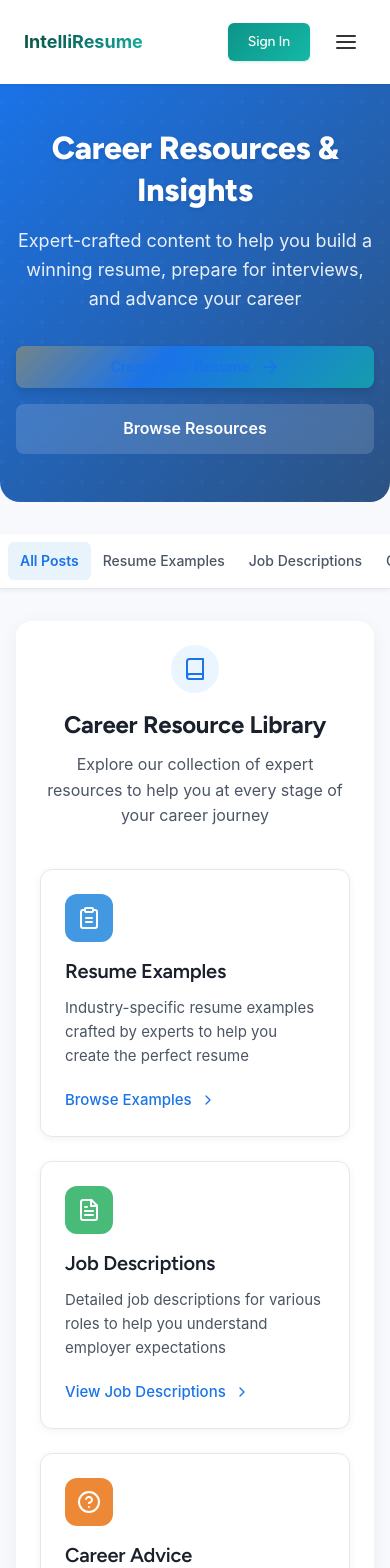
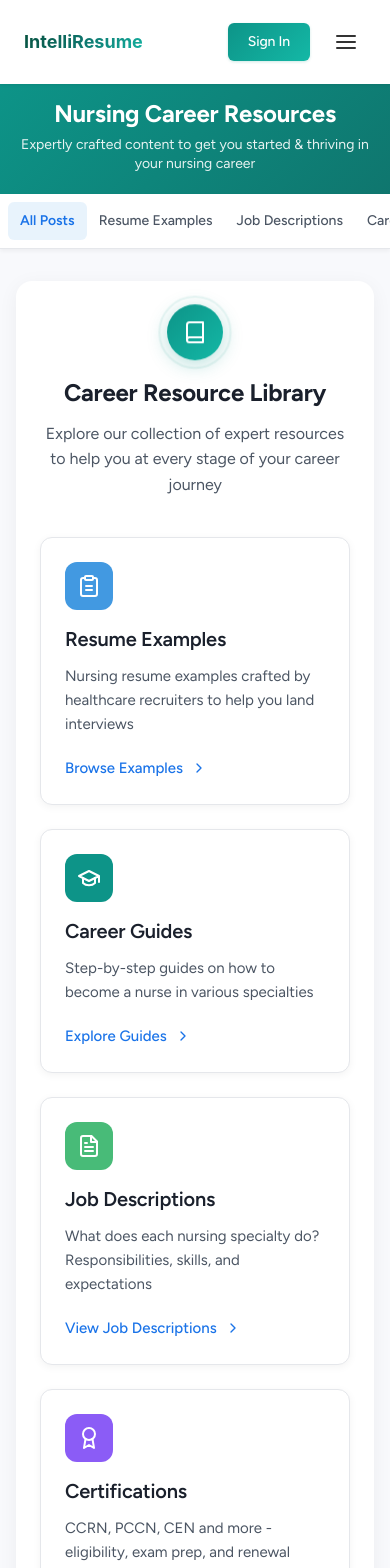
Before and after one commit to nickdelicto/ai-resume-builder, a Next.js app: page /blog in a window 390 px wide. Shown: the top 1568 px of the page. Built offline with nearby package versions, Linux system fonts and the light colour scheme; no server answers.

Commit message:
style(blog): Redesign with compact header and teal job CTA
Animated icons, mobile-first layout

```diff
--- a/pages/blog/index.js
+++ b/pages/blog/index.js
@@ -1,7 +1,5 @@
-import React from 'react';
 import Head from 'next/head';
 import Link from 'next/link';
-import Image from 'next/image';
 import { getCategories, getFeaturedPosts } from '../../lib/blog/api';
 import PostCard from '../../components/blog/PostCard';
 import CategoryNav from '../../components/blog/CategoryNav';
@@ -14,14 +12,14 @@ import styles from '../../styles/blog/BlogIndex.module.css';
  * Main entry point for the career resources section
  * Displays featured content from different topic silos
  */
-export default function BlogIndex({ featuredPosts, categories, featuredCategories }) {
+export default function BlogIndex({ featuredPosts, categories }) {
   return (
     <div className={styles.blogContainer}>
       <Head>
-        <title>Career Resources & Insights | IntelliResume.net</title>
+        <title>Nursing Career Resources | IntelliResume Health</title>
         <meta
           name="description"
-          content="Expert career resources, resume examples, job descriptions, and professional advice to help you land your dream job. Powered by IntelliResume.net to accelerate your career."
+          content="Expertly crafted content to get you started on your nursing career and to help you thrive. Career guides, resume examples, certifications, and job search resources."
         />
         <meta
           name="keywords"
@@ -29,27 +27,13 @@ export default function BlogIndex({ featuredPosts, categories, featuredCategorie
         />
       </Head>
 
-      {/* Hero Section with Background */}
-      <div className={styles.heroSection}>
-        <div className={styles.heroOverlay}>
-          <div className={styles.heroContent}>
-            <h1 className={styles.heroTitle}>Career Resources & Insights</h1>
-            <p className={styles.heroDescription}>
-              Expert-crafted content to help you build a winning resume, prepare for interviews, and advance your career
-            </p>
-            <div className={styles.heroActions}>
-              <AnimatedButton
-                href="/resume-builder"
-                text="Create Your Resume"
-                className={styles.heroButtonPrimary}
-              />
-              <a href="#browse-content" className={`${styles.heroButton} ${styles.heroButtonSecondary}`}>
-                Browse Resources
-              </a>
-            </div>
-          </div>
-        </div>
-      </div>
+      {/* Compact Header */}
+      <header className={styles.compactHeader}>
+        <h1 className={styles.compactTitle}>Nursing Career Resources</h1>
+        <p className={styles.compactDescription}>
+          Expertly crafted content to get you started & thriving in your nursing career
+        </p>
+      </header>
 
       <CategoryNav categories={categories} />
 
@@ -81,10 +65,31 @@ export default function BlogIndex({ featuredPosts, categories, featuredCategorie
             <div className={styles.siloCardContent}>
               <h3 className={styles.siloCardTitle}>Resume Examples</h3>
               <p className={styles.siloCardDescription}>
-                Industry-specific resume examples crafted by experts to help you create the perfect resume
+                Nursing resume examples crafted by healthcare recruiters to help you land interviews
               </p>
               <Link href="/blog/resume-examples" className={styles.siloCardLink}>
                 Browse Examples
+                <svg xmlns="http://www.w3.org/2000/svg" width="16" height="16" viewBox="0 0 24 24" fill="none" stroke="currentColor" strokeWidth="2" strokeLinecap="round" strokeLinejoin="round">
+                  <path d="m9 18 6-6-6-6"></path>
+                </svg>
+              </Link>
+            </div>
+          </div>
+
+          <div className={styles.siloCard}>
+            <div className={styles.siloCardIcon} style={{backgroundColor: '#0d9488'}}>
+              <svg xmlns="http://www.w3.org/2000/svg" width="24" height="24" viewBox="0 0 24 24" fill="none" stroke="currentColor" strokeWidth="2" strokeLinecap="round" strokeLinejoin="round">
+                <path d="M22 10v6M2 10l10-5 10 5-10 5z"></path>
+                <path d="M6 12v5c3 3 9 3 12 0v-5"></path>
+              </svg>
+            </div>
+            <div className={styles.siloCardContent}>
+              <h3 className={styles.siloCardTitle}>Career Guides</h3>
+              <p className={styles.siloCardDescription}>
+                Step-by-step guides on how to become a nurse in various specialties
+              </p>
+              <Link href="/blog/career-guides" className={styles.siloCardLink}>
+                Explore Guides
                 <svg xmlns="http://www.w3.org/2000/svg" width="16" height="16" viewBox="0 0 24 24" fill="none" stroke="currentColor" strokeWidth="2" strokeLinecap="round" strokeLinejoin="round">
                   <path d="m9 18 6-6-6-6"></path>
                 </svg>
@@ -105,10 +110,31 @@ export default function BlogIndex({ featuredPosts, categories, featuredCategorie
             <div className={styles.siloCardContent}>
               <h3 className={styles.siloCardTitle}>Job Descriptions</h3>
               <p className={styles.siloCardDescription}>
-                Detailed job descriptions for various roles to help you understand employer expectations
+                What does each nursing specialty do? Responsibilities, skills, and expectations
               </p>
               <Link href="/blog/job-descriptions" className={styles.siloCardLink}>
                 View Job Descriptions
+                <svg xmlns="http://www.w3.org/2000/svg" width="16" height="16" viewBox="0 0 24 24" fill="none" stroke="currentColor" strokeWidth="2" strokeLinecap="round" strokeLinejoin="round">
+                  <path d="m9 18 6-6-6-6"></path>
+                </svg>
+              </Link>
+            </div>
+          </div>
+
+          <div className={styles.siloCard}>
+            <div className={styles.siloCardIcon} style={{backgroundColor: '#8b5cf6'}}>
+              <svg xmlns="http://www.w3.org/2000/svg" width="24" height="24" viewBox="0 0 24 24" fill="none" stroke="currentColor" strokeWidth="2" strokeLinecap="round" strokeLinejoin="round">
+                <circle cx="12" cy="8" r="6"></circle>
+                <path d="M15.477 12.89 17 22l-5-3-5 3 1.523-9.11"></path>
+              </svg>
+            </div>
+            <div className={styles.siloCardContent}>
+              <h3 className={styles.siloCardTitle}>Certifications</h3>
+              <p className={styles.siloCardDescription}>
+                CCRN, PCCN, CEN and more - eligibility, exam prep, and renewal guides
+              </p>
+              <Link href="/blog/certifications" className={styles.siloCardLink}>
+                Certification Guides
                 <svg xmlns="http://www.w3.org/2000/svg" width="16" height="16" viewBox="0 0 24 24" fill="none" stroke="currentColor" strokeWidth="2" strokeLinecap="round" strokeLinejoin="round">
                   <path d="m9 18 6-6-6-6"></path>
                 </svg>
@@ -127,7 +153,7 @@ export default function BlogIndex({ featuredPosts, categories, featuredCategorie
             <div className={styles.siloCardContent}>
               <h3 className={styles.siloCardTitle}>Career Advice</h3>
               <p className={styles.siloCardDescription}>
-                Professional tips and strategies for job searching, interviews, and career advancement
+                Salary negotiation, interview tips, and career advancement strategies for nurses
               </p>
               <Link href="/blog/career-advice" className={styles.siloCardLink}>
                 Read Career Advice
@@ -138,57 +164,6 @@ export default function BlogIndex({ featuredPosts, categories, featuredCategorie
             </div>
           </div>
         </div>
-      </section>
-
-      {/* Featured Categories Section */}
-      <section className={styles.section}>
-        <div className={styles.sectionHeader}>
-          <div className={styles.sectionIcon}>
-            <svg xmlns="http://www.w3.org/2000/svg" width="24" height="24" viewBox="0 0 24 24" fill="none" stroke="currentColor" strokeWidth="2" strokeLinecap="round" strokeLinejoin="round">
-              <path d="M22 19a2 2 0 0 1-2 2H4a2 2 0 0 1-2-2V5a2 2 0 0 1 2-2h5l2 3h9a2 2 0 0 1 2 2z"></path>
-            </svg>
-          </div>
-          <h2 className={styles.sectionTitle}>Browse by Industry</h2>
-          <p className={styles.sectionDescription}>
-            Find tailored resources for your specific industry
-          </p>
-        </div>
-
-        {featuredCategories && featuredCategories.length > 0 ? (
-          <div className={styles.categoryCards}>
-            {featuredCategories.map((category) => (
-              <Link
-                href={`/blog/${category.slug}`}
-                key={category.id}
-                className={styles.categoryCard}
-              >
-                <div className={styles.categoryCardContent}>
-                  <div className={styles.categoryCardIcon} style={{backgroundColor: category.color || '#4299e1'}}>
-                    <span>{category.name.charAt(0)}</span>
-                  </div>
-                  <h3 className={styles.categoryCardTitle}>{category.name}</h3>
-                  <p className={styles.categoryCardCount}>
-                    {category.postCount || '5+'} resources
-                  </p>
-                </div>
-                <div className={styles.categoryCardArrow}>
-                  <svg xmlns="http://www.w3.org/2000/svg" width="20" height="20" viewBox="0 0 24 24" fill="none" stroke="currentColor" strokeWidth="2" strokeLinecap="round" strokeLinejoin="round">
-                    <path d="M5 12h14"></path>
-                    <path d="m12 5 7 7-7 7"></path>
-                  </svg>
-                </div>
-              </Link>
-            ))}
-          </div>
-        ) : (
-          <div className={styles.emptyState}>
-            <div className={styles.emptyStateIcon}>📂</div>
-            <h3 className={styles.emptyStateTitle}>No industries found</h3>
-            <p className={styles.emptyStateMessage}>
-              We're currently working on adding industry-specific resources. Check back soon!
-            </p>
-          </div>
-        )}
       </section>
 
       {/* Featured Content Section */}
@@ -223,33 +198,25 @@ export default function BlogIndex({ featuredPosts, categories, featuredCategorie
           </div>
         )}
 
-        <div className={styles.viewAllContainer}>
-          <Link href="/blog/all" className={styles.viewAllButton}>
-            View All Resources
-            <svg xmlns="http://www.w3.org/2000/svg" width="20" height="20" viewBox="0 0 24 24" fill="none" stroke="currentColor" strokeWidth="2" strokeLinecap="round" strokeLinejoin="round" className={styles.buttonIcon}>
-              <path d="m9 18 6-6-6-6"></path>
-            </svg>
-          </Link>
-        </div>
       </section>
 
-      {/* Resume Builder CTA */}
-      <section className={styles.ctaSection}>
+      {/* Find RN Jobs CTA */}
+      <section className={styles.ctaSectionTeal}>
         <div className={styles.ctaContent}>
-          <div className={styles.ctaIcon}>
+          <div className={styles.ctaIconTeal}>
             <svg xmlns="http://www.w3.org/2000/svg" width="32" height="32" viewBox="0 0 24 24" fill="none" stroke="currentColor" strokeWidth="2" strokeLinecap="round" strokeLinejoin="round">
-              <path d="M12 20h9"></path>
-              <path d="M16.5 3.5a2.121 2.121 0 0 1 3 3L7 19l-4 1 1-4L16.5 3.5z"></path>
+              <rect x="2" y="7" width="20" height="14" rx="2" ry="2"></rect>
+              <path d="M16 21V5a2 2 0 0 0-2-2h-4a2 2 0 0 0-2 2v16"></path>
             </svg>
           </div>
-          <h2 className={styles.ctaTitle}>Ready to build your professional resume?</h2>
+          <h2 className={styles.ctaTitle}>Find Your Next Nursing Position</h2>
           <p className={styles.ctaDescription}>
-            Use our AI-powered resume builder to create a standout resume in minutes.
-            Tailored to your industry, ATS-optimized, and designed to get you hired.
+            Browse thousands of RN job openings across the country. Filter by specialty,
+            location, and shift type to find the perfect opportunity for your career.
           </p>
           <AnimatedButton
-            href="/resume-builder"
-            text="Build Your Resume Now"
+            href="/jobs"
+            text="Browse Nursing Jobs"
           />
         </div>
       </section>
@@ -265,14 +232,10 @@ export async function getServerSideProps() {
     const categories = await getCategories();
     const featuredPosts = await getFeaturedPosts(6);
 
-    // Get all categories that are marked as industries
-    const featuredCategories = categories.filter(cat => cat.featured === true);
-
     return {
       props: {
         featuredPosts,
         categories,
-        featuredCategories,
       },
     };
   } catch (error) {
@@ -281,7 +244,6 @@ export async function getServerSideProps() {
       props: {
         featuredPosts: [],
         categories: [],
-        featuredCategories: [],
       },
     };
   }
--- a/styles/blog/BlogIndex.module.css
+++ b/styles/blog/BlogIndex.module.css
@@ -3,95 +3,59 @@
   max-width: 1200px;
   margin: 0 auto;
   padding: 0;
+  font-family: 'Figtree', ui-sans-serif, system-ui, sans-serif;
 }
 
-/* Hero Section */
-.heroSection {
-  background: linear-gradient(135deg, var(--primary-blue) 0%, #2c5282 100%);
-  border-radius: 0 0 20px 20px;
-  margin-bottom: 2rem;
-  position: relative;
-  overflow: hidden;
+/* Compact Header - Mobile First */
+.compactHeader {
+  background: linear-gradient(135deg, #0d9488 0%, #0f766e 100%);
+  padding: 1.25rem 1rem;
+  text-align: center;
 }
 
-.heroSection::before {
-  content: '';
-  position: absolute;
-  top: 0;
-  left: 0;
-  right: 0;
-  bottom: 0;
-  background-image: url('/images/dots-pattern.svg');
-  background-size: 100px;
-  opacity: 0.1;
+.compactTitle {
+  font-size: 1.5rem;
+  font-weight: 700;
+  color: white;
+  margin: 0 0 0.375rem 0;
+  line-height: 1.2;
 }
 
-.heroOverlay {
-  padding: 4rem 1rem;
+.compactDescription {
+  font-size: 0.875rem;
+  color: rgba(255, 255, 255, 0.9);
+  margin: 0;
+  line-height: 1.4;
 }
 
-.heroContent {
-  max-width: 800px;
-  margin: 0 auto;
-  text-align: center;
-  position: relative;
-  z-index: 2;
+/* Tablet (641px+) */
+@media (min-width: 641px) {
+  .compactHeader {
+    padding: 1.5rem 1.5rem;
   }
 
-.heroTitle {
-  font-size: 3rem;
-  font-weight: 800;
-  margin-bottom: 1rem;
-  color: white;
-  text-shadow: 0 2px 4px rgba(0, 0, 0, 0.1);
+  .compactTitle {
+    font-size: 1.75rem;
   }
 
-.heroDescription {
-  font-size: 1.25rem;
-  color: rgba(255, 255, 255, 0.9);
-  margin-bottom: 2rem;
-  max-width: 600px;
-  margin-left: auto;
-  margin-right: auto;
+  .compactDescription {
+    font-size: 0.9375rem;
+  }
 }
 
-.heroActions {
-  display: flex;
-  justify-content: center;
-  gap: 1rem;
+/* Desktop (901px+) */
+@media (min-width: 901px) {
+  .compactHeader {
+    padding: 1.75rem 2rem;
   }
 
-.heroButton {
-  display: inline-flex;
-  align-items: center;
-  justify-content: center;
-  padding: 0.75rem 1.5rem;
-  border-radius: 8px;
-  font-weight: 600;
-  font-size: 1rem;
-  transition: all 0.2s ease;
-  text-decoration: none;
+  .compactTitle {
+    font-size: 2rem;
   }
 
-.heroButtonPrimary {
-  background-color: white;
-  color: var(--primary-blue);
-  box-shadow: 0 4px 6px rgba(0, 0, 0, 0.1);
+  .compactDescription {
+    font-size: 1rem;
   }
-
-.heroButtonPrimary:hover {
-  transform: translateY(-2px);
-  box-shadow: 0 6px 10px rgba(0, 0, 0, 0.15);
-}
-
-.heroButtonSecondary {
-  background-color: rgba(255, 255, 255, 0.15);
-  color: white;
-  backdrop-filter: blur(10px);
-}
-
-.heroButtonSecondary:hover {
-  background-color: rgba(255, 255, 255, 0.25);
 }
 
 /* Section Styling */
@@ -110,15 +74,38 @@
 }
 
 .sectionIcon {
-  background-color: #ebf5ff;
-  color: var(--primary-blue);
-  width: 48px;
-  height: 48px;
+  position: relative;
+  background: linear-gradient(135deg, #0d9488 0%, #14b8a6 100%);
+  color: white;
+  width: 56px;
+  height: 56px;
   border-radius: 50%;
   display: flex;
   align-items: center;
   justify-content: center;
   margin: 0 auto 1rem;
+  box-shadow: 0 4px 20px rgba(13, 148, 136, 0.3);
+  animation: iconFloat 3s ease-in-out infinite;
+}
+
+.sectionIcon::before {
+  content: '';
+  position: absolute;
+  width: 72px;
+  height: 72px;
+  border: 2px solid rgba(13, 148, 136, 0.2);
+  border-radius: 50%;
+  animation: iconRing 3s ease-in-out infinite;
+}
+
+@keyframes iconFloat {
+  0%, 100% { transform: translateY(0); }
+  50% { transform: translateY(-4px); }
+}
+
+@keyframes iconRing {
+  0%, 100% { transform: scale(1); opacity: 0.5; }
+  50% { transform: scale(1.1); opacity: 0.2; }
 }
 
 .sectionTitle {
@@ -389,6 +376,52 @@
   box-shadow: 0 6px 12px rgba(0, 0, 0, 0.15);
 }
 
+/* Teal CTA Section - Find RN Jobs */
+.ctaSectionTeal {
+  margin: 4rem 1rem;
+  padding: 3rem 2rem;
+  background: linear-gradient(135deg, #0d9488 0%, #0f766e 100%);
+  border-radius: 16px;
+  position: relative;
+  overflow: hidden;
+}
+
+.ctaSectionTeal::before {
+  content: '';
+  position: absolute;
+  top: -50%;
+  right: -20%;
+  width: 400px;
+  height: 400px;
+  background: radial-gradient(circle, rgba(255,255,255,0.1) 0%, transparent 70%);
+  border-radius: 50%;
+}
+
+.ctaSectionTeal::after {
+  content: '';
+  position: absolute;
+  bottom: -30%;
+  left: -10%;
+  width: 300px;
+  height: 300px;
+  background: radial-gradient(circle, rgba(255,255,255,0.08) 0%, transparent 70%);
+  border-radius: 50%;
+}
+
+.ctaIconTeal {
+  background-color: rgba(255, 255, 255, 0.2);
+  width: 64px;
+  height: 64px;
+  border-radius: 50%;
+  display: flex;
+  align-items: center;
+  justify-content: center;
+  margin: 0 auto 1.5rem;
+  color: white;
+  backdrop-filter: blur(4px);
+  border: 1px solid rgba(255, 255, 255, 0.1);
+}
+
 /* Empty State */
 .emptyState {
   text-align: center;
@@ -423,14 +456,6 @@
 }
 
 @media (max-width: 768px) {
-  .heroTitle {
-    font-size: 2.5rem;
-  }
-
-  .heroDescription {
-    font-size: 1.125rem;
-  }
-
   .categoryCards {
     grid-template-columns: repeat(2, 1fr);
   }
@@ -450,22 +475,6 @@
 }
 
 @media (max-width: 640px) {
-  .heroTitle {
-    font-size: 2rem;
-  }
-
-  .heroOverlay {
-    padding: 3rem 1rem;
-  }
-
-  .heroActions {
-    flex-direction: column;
-  }
-
-  .heroButton {
-    width: 100%;
-  }
-
   .sectionTitle {
     font-size: 1.5rem;
   }
@@ -487,7 +496,8 @@
   }
 
   .section,
-  .ctaSection {
+  .ctaSection,
+  .ctaSectionTeal {
     padding: 1.5rem;
     margin: 2rem 1rem;
   }
```
Lines whose indentation alone changed are shown as unchanged.
